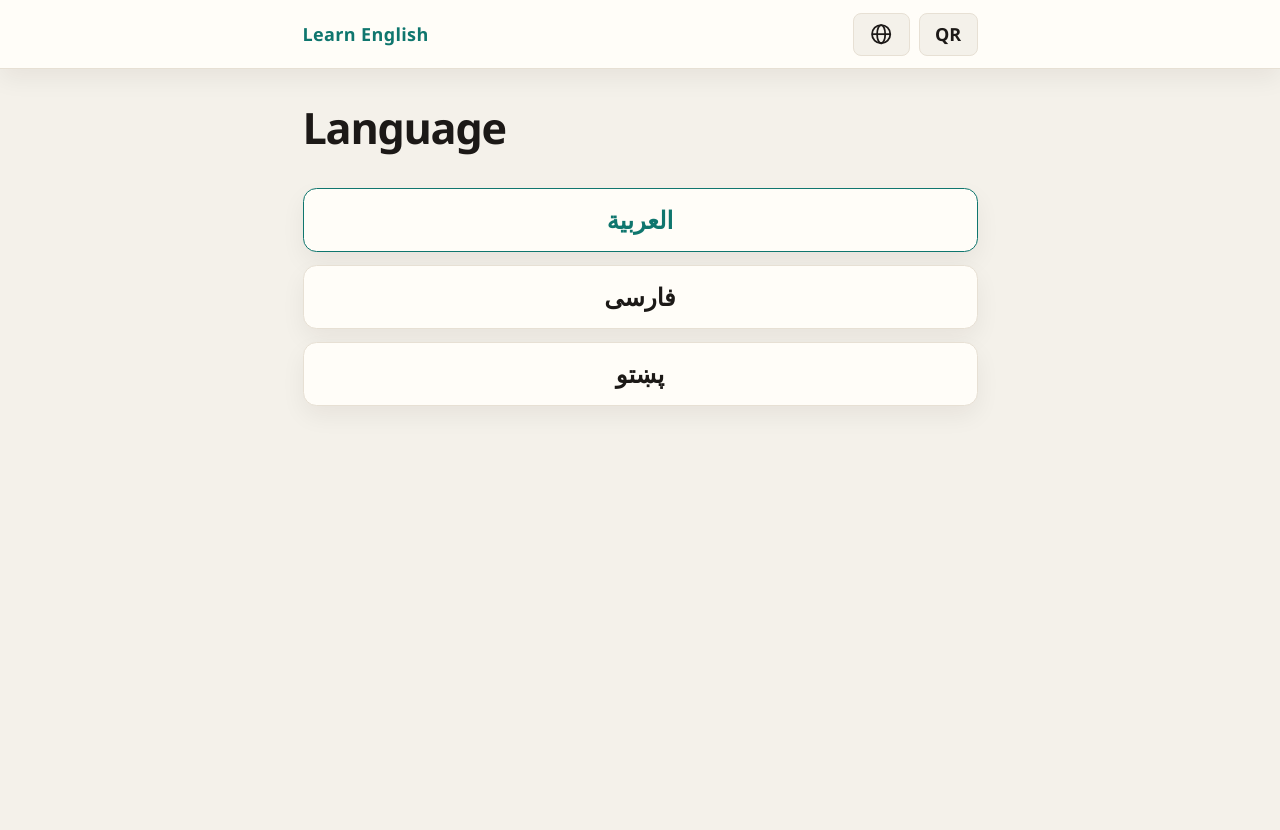
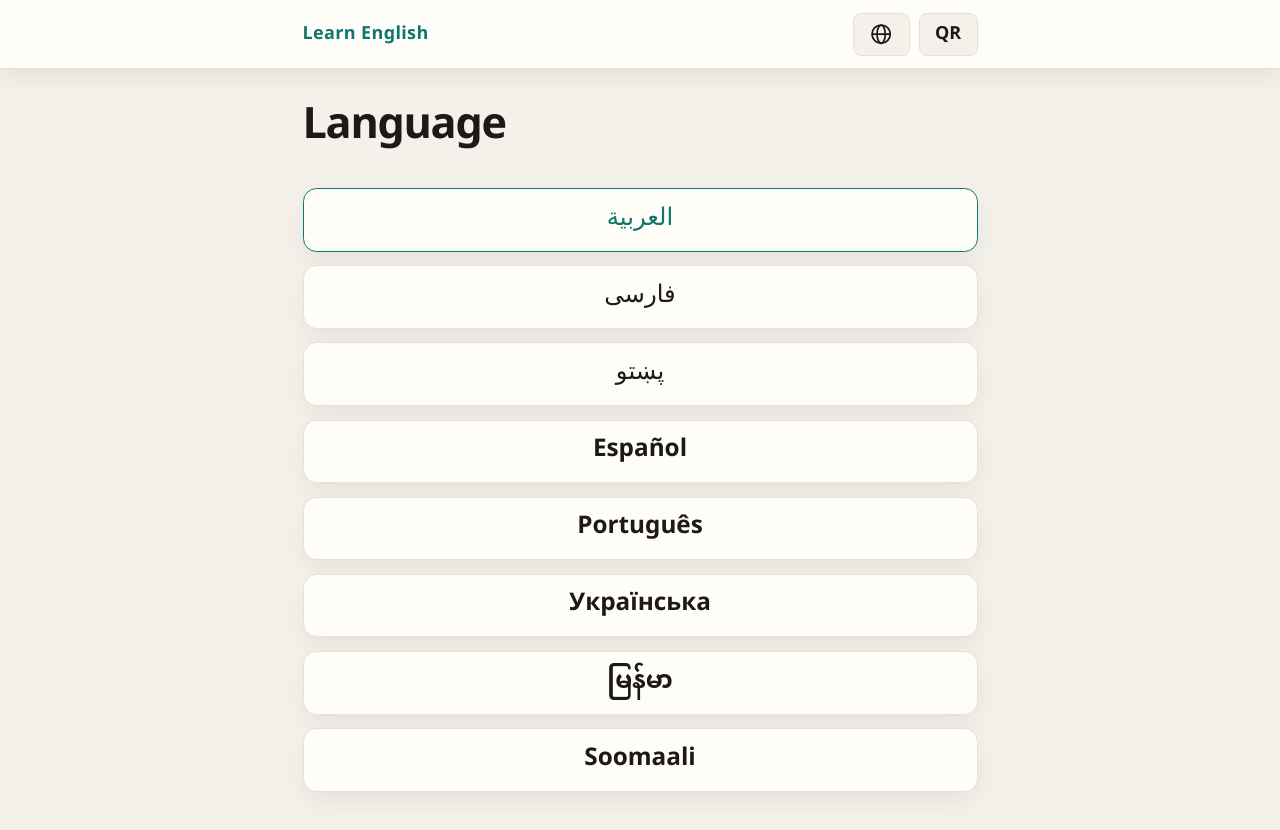
Before and after one commit to badnumbers/learn-english, a React (Vite) app in the folder web/: page /language in a window 1280 px wide. Shown: the top 830 px of the page. Before the commit the page ends 800 px from the top, so only its background shows below. Built offline with nearby package versions, Linux system fonts and the light colour scheme.

Commit message:
Additional translation languages and auto-download of sound files.

```diff
--- a/web/index.html
+++ b/web/index.html
@@ -3,6 +3,12 @@
   <head>
     <meta charset="UTF-8" />
     <link rel="icon" type="image/svg+xml" href="/favicon.svg" />
+    <link rel="preconnect" href="https://fonts.googleapis.com" />
+    <link rel="preconnect" href="https://fonts.gstatic.com" crossorigin />
+    <link
+      href="https://fonts.googleapis.com/css2?family=Noto+Sans+Myanmar:wght@400;700&display=swap"
+      rel="stylesheet"
+    />
     <meta name="viewport" content="width=device-width, initial-scale=1.0" />
     <title>Learn English</title>
   </head>
--- a/web/src/components/PlayButton.tsx
+++ b/web/src/components/PlayButton.tsx
@@ -1,4 +1,4 @@
-import { useRef } from 'react'
+import { useEffect, useRef } from 'react'
 
 type PlayButtonProps = {
   audioUrl: string
@@ -20,6 +20,14 @@ function PlayIcon() {
 export function PlayButton({ audioUrl, label }: PlayButtonProps) {
   const audioRef = useRef<HTMLAudioElement | null>(null)
 
+  useEffect(() => {
+    const el = audioRef.current
+    if (!el) {
+      return
+    }
+    el.load()
+  }, [audioUrl])
+
   function playAudio() {
     const el = audioRef.current
     if (!el) {
@@ -31,7 +39,7 @@ export function PlayButton({ audioUrl, label }: PlayButtonProps) {
 
   return (
     <div className="card-play-col">
-      <audio ref={audioRef} src={audioUrl} preload="none" />
+      <audio ref={audioRef} src={audioUrl} preload="auto" />
       <button
         type="button"
         className="card-play"
--- a/web/src/i18n/languages.ts
+++ b/web/src/i18n/languages.ts
@@ -9,6 +9,11 @@ export const SOURCE_LANGUAGES: readonly SourceLanguage[] = [
   { tag: 'ar-001', nativeName: 'العربية' },
   { tag: 'fa-IR', nativeName: 'فارسی' },
   { tag: 'ps-Arab-AF', nativeName: 'پښتو' },
+  { tag: 'es-419', nativeName: 'Español' },
+  { tag: 'pt-BR', nativeName: 'Português' },
+  { tag: 'uk-UA', nativeName: 'Українська' },
+  { tag: 'my-MM', nativeName: 'မြန်မာ' },
+  { tag: 'so-001', nativeName: 'Soomaali' },
 ]
 
 export function matchingLanguage(tag: string | null): SourceLanguage | null {
--- a/web/src/index.css
+++ b/web/src/index.css
@@ -7,7 +7,7 @@
   --accent: #0f766e;
   --error: #b45309;
   --shadow: 0 10px 24px rgba(28, 25, 23, 0.06);
-  --sans: "Segoe UI", system-ui, sans-serif;
+  --sans: "Noto Sans Myanmar", "Segoe UI", system-ui, sans-serif;
 
   color-scheme: light dark;
   font: 18px/1.5 var(--sans);
@@ -213,6 +213,7 @@ a.site-bar-button {
   font: inherit;
   font-size: 1.35rem;
   font-weight: 650;
+  font-synthesis: none;
   cursor: pointer;
   box-shadow: var(--shadow);
 }
```
Also changed, not shown: 2 other files (tests, documents, lock files or other folders).
